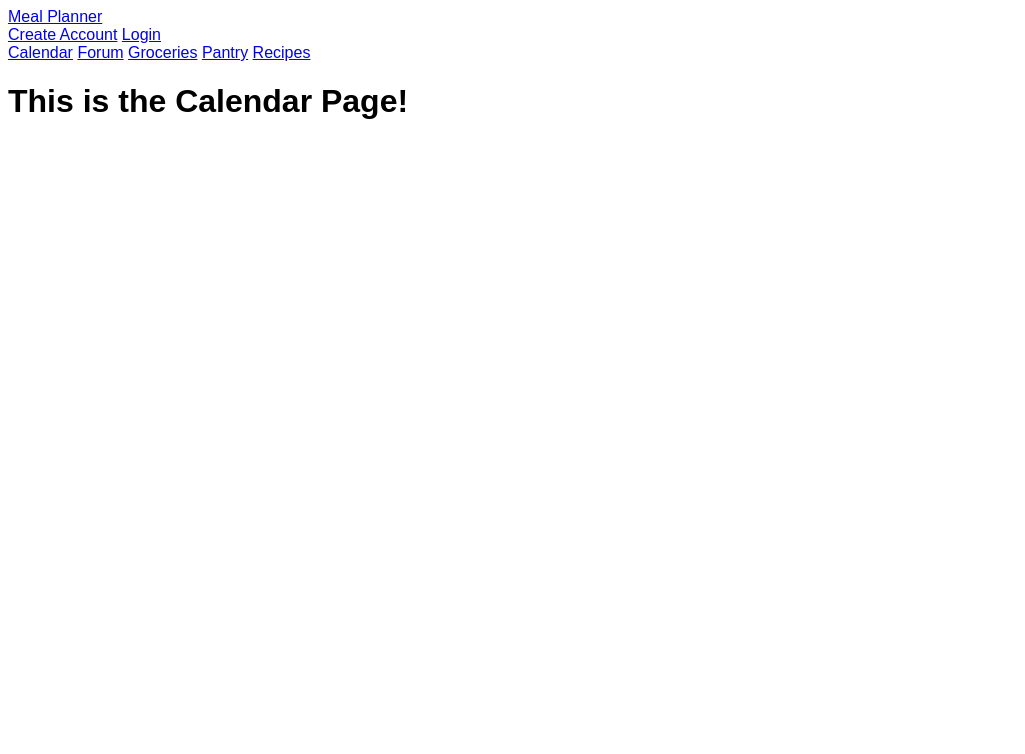
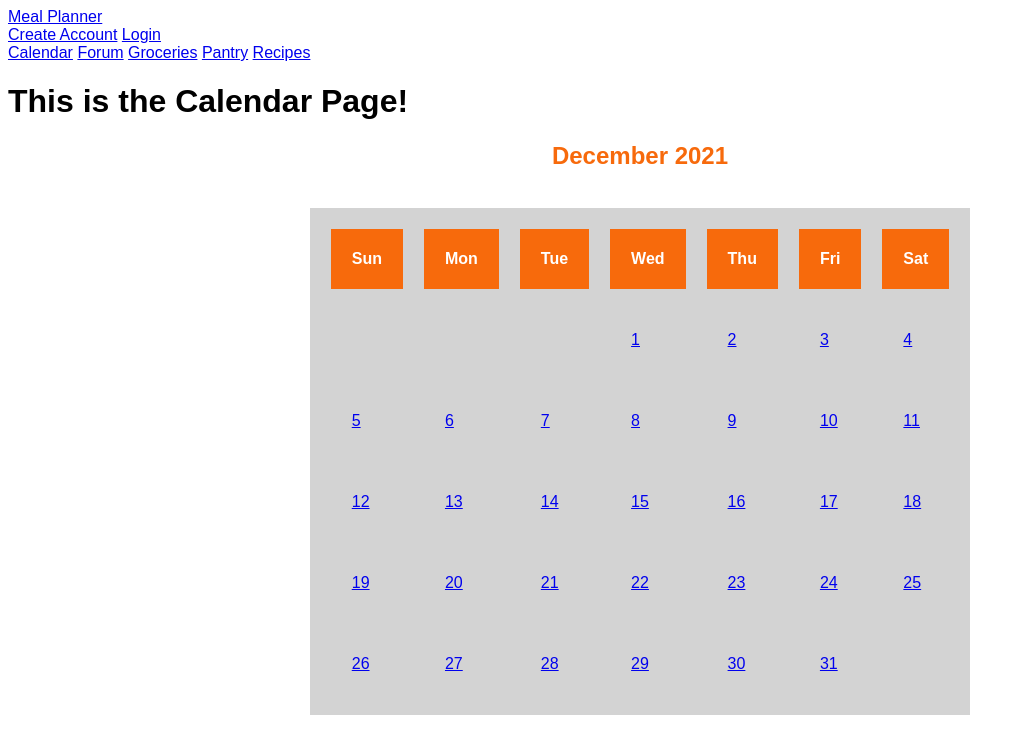
Before and after one commit to SCCapstone/TODOTeamName, a Django app: page /calendar/ in a window 1280 px wide. Shown: the top 754 px of the page, without its empty margins (0-1025 px from the left). Run offline with Django 3.2, Linux system fonts and the light colour scheme.

Commit message:
added basic html calendar

```diff
--- a/TODOTeamName/todo_team_name/templates/todo_team_name/calendar.html
+++ b/TODOTeamName/todo_team_name/templates/todo_team_name/calendar.html
@@ -3,9 +3,84 @@
 {% block title %}Calendar{% endblock title %}
 
 {% block content %}
-<!-- TODO: Garrison - make page to extend from -->
+<!-- TODO make functional calendar -->
 
 <h1>This is the Calendar Page!</h1>
-{{calendar}}
+<!-- Adapted from GeeksForGeeks "Design a calendar using HTML and CSS"
+    https://www.geeksforgeeks.org/design-a-calendar-using-html-and-css/ -->
+
+        <h2 align="center" style="color: #F76A0C;">
+            December 2021
+        </h2>
+        <br />
+
+        <table bgcolor="lightgrey" align="center"
+            cellspacing="21" cellpadding="21">
+            <thead>
+                <tr>
+                    <th style="color: white; background: #F76A0C;">
+                        Sun</th>
+                    <th style="color: white; background: #F76A0C;">
+                        Mon</th>
+                    <th style="color: white; background: #F76A0C;">
+                        Tue</th>
+                    <th style="color: white; background: #F76A0C;">
+                        Wed</th>
+                    <th style="color: white; background: #F76A0C;">
+                        Thu</th>
+                    <th style="color: white; background: #F76A0C;">
+                        Fri</th>
+                    <th style="color: white; background: #F76A0C;">
+                        Sat</th>
+                </tr>
+            </thead>
+            <tbody>
+                <tr>
+                    <td></td>
+                    <td></td>
+                    <td></td>
+                    <td><a href="{% url 'recipes' %}">1</a></td>
+                    <td><a href="{% url 'recipes' %}">2</a></td>
+                    <td><a href="{% url 'recipes' %}">3</a></td>
+                    <td><a href="{% url 'recipes' %}">4</a></td>
+                </tr>
+                <tr>
+                    <td><a href="{% url 'recipes' %}">5</a></td>
+                    <td><a href="{% url 'recipes' %}">6</a></td>
+                    <td><a href="{% url 'recipes' %}">7</a></td>
+                    <td><a href="{% url 'recipes' %}">8</a></td>
+                    <td><a href="{% url 'recipes' %}">9</a></td>
+                    <td><a href="{% url 'recipes' %}">10</a></td>
+                    <td><a href="{% url 'recipes' %}">11</a></td>
+                </tr>
+                <tr>
+                    <td><a href="{% url 'recipes' %}">12</a></td>
+                    <td><a href="{% url 'recipes' %}">13</a></td>
+                    <td><a href="{% url 'recipes' %}">14</a></td>
+                    <td><a href="{% url 'recipes' %}">15</a></td>
+                    <td><a href="{% url 'recipes' %}">16</a></td>
+                    <td><a href="{% url 'recipes' %}">17</a></td>
+                    <td><a href="{% url 'recipes' %}">18</a></td>
+                </tr>
+                <tr>
+                    <td><a href="{% url 'recipes' %}">19</a></td>
+                    <td><a href="{% url 'recipes' %}">20</a></td>
+                    <td><a href="{% url 'recipes' %}">21</a></td>
+                    <td><a href="{% url 'recipes' %}">22</a></td>
+                    <td><a href="{% url 'recipes' %}">23</a></td>
+                    <td><a href="{% url 'recipes' %}">24</a></td>
+                    <td><a href="{% url 'recipes' %}">25</a></td>
+                </tr>
+                <tr>
+                    <td><a href="{% url 'recipes' %}">26</a></td>
+                    <td><a href="{% url 'recipes' %}">27</a></td>
+                    <td><a href="{% url 'recipes' %}">28</a></td>
+                    <td><a href="{% url 'recipes' %}">29</a></td>
+                    <td><a href="{% url 'recipes' %}">30</a></td>
+                    <td><a href="{% url 'recipes' %}">31</a></td>
+                    <td></td>
+                </tr>
+            </tbody>
+        </table>
 
 {% endblock content %}
```
